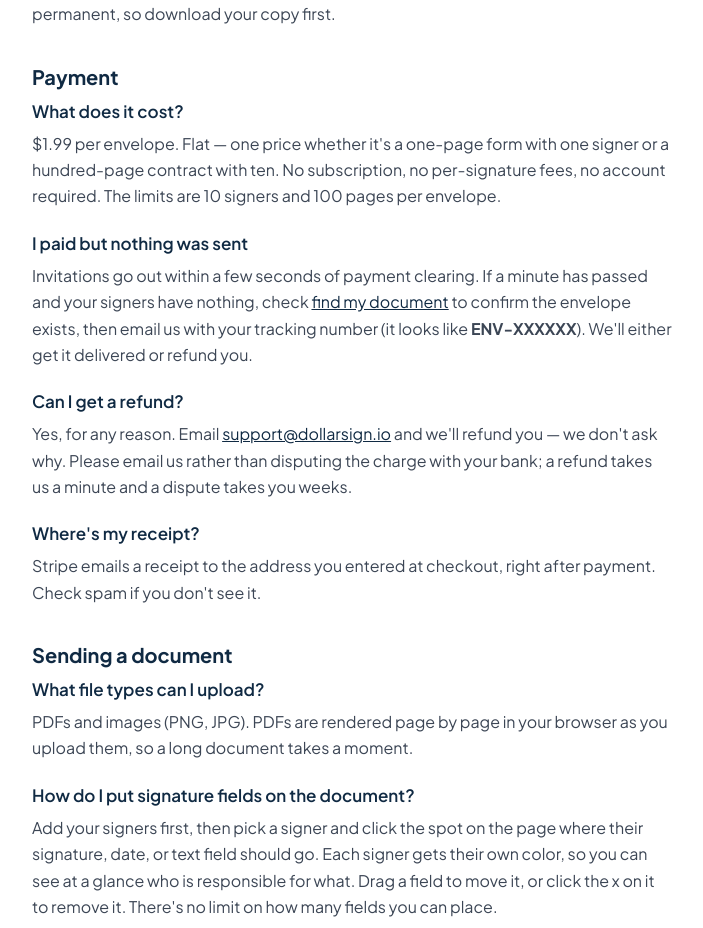
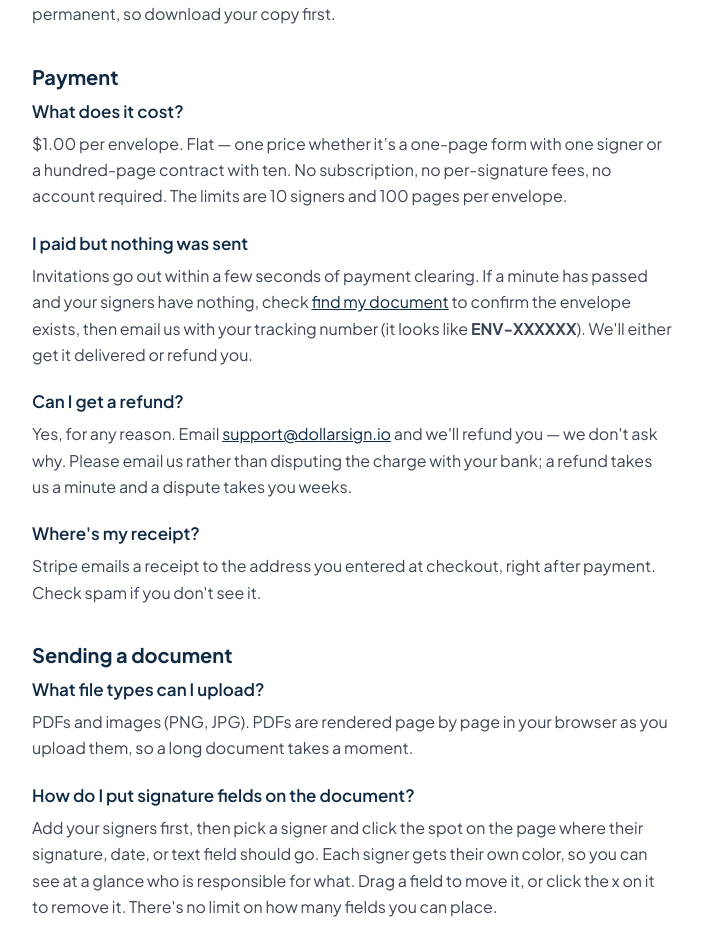
Before and after one commit to livelovelearnleavealegacy-droid/dollarsign-io, a Next.js app: page /faq in a window 1280 px wide. Shown: the part 1326-2254 px from the top of the page, without its empty margins (288-991 px from the left). Built offline with nearby package versions, Linux system fonts and the light colour scheme; no server answers.

Commit message:
Update page.js

```diff
--- a/app/faq/page.js
+++ b/app/faq/page.js
@@ -36,7 +36,7 @@ const faqLd = {
   mainEntity: [
     {
       q: "What does it cost?",
-      a: "$1.99 per envelope. Flat — one price whether it's a one-page form with one signer or a hundred-page contract with ten. No subscription, no per-signature fees, no account required. The limits are 10 signers and 100 pages per envelope.",
+      a: COST_ANSWER,
     },
     {
       q: "Are electronic signatures valid?",
@@ -146,9 +146,9 @@ export default function FaqPage() {
       <h2 style={h2}>Payment</h2>
 
       <Q q="What does it cost?">
-        <p style={p}>
-          $1.99 per envelope. Flat — one price whether it&apos;s a one-page form with one signer or a hundred-page contract with ten. No subscription, no per-signature fees, no account required. The limits are 10 signers and 100 pages per envelope.
-        </p>
+
+      <p style={p}>{COST_ANSWER}</p>
+
       </Q>
 
       <Q q="I paid but nothing was sent">
```
